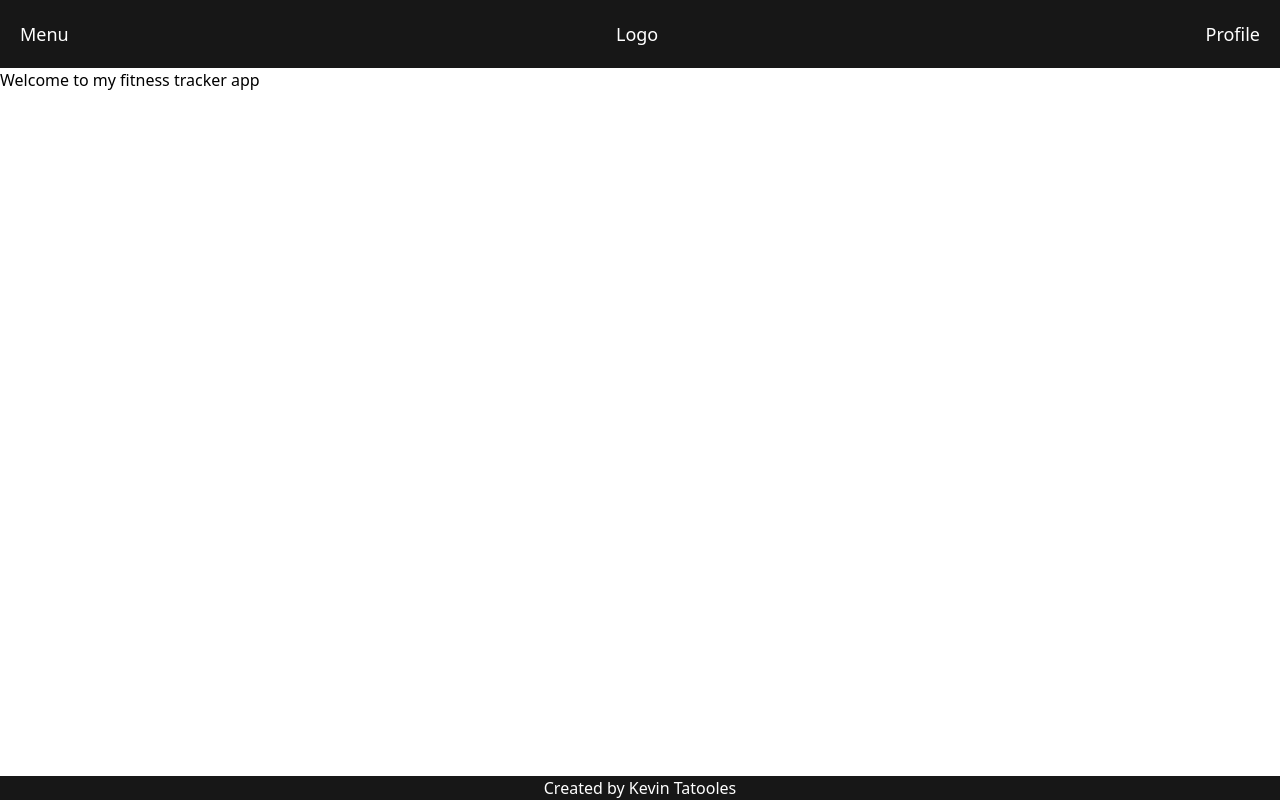
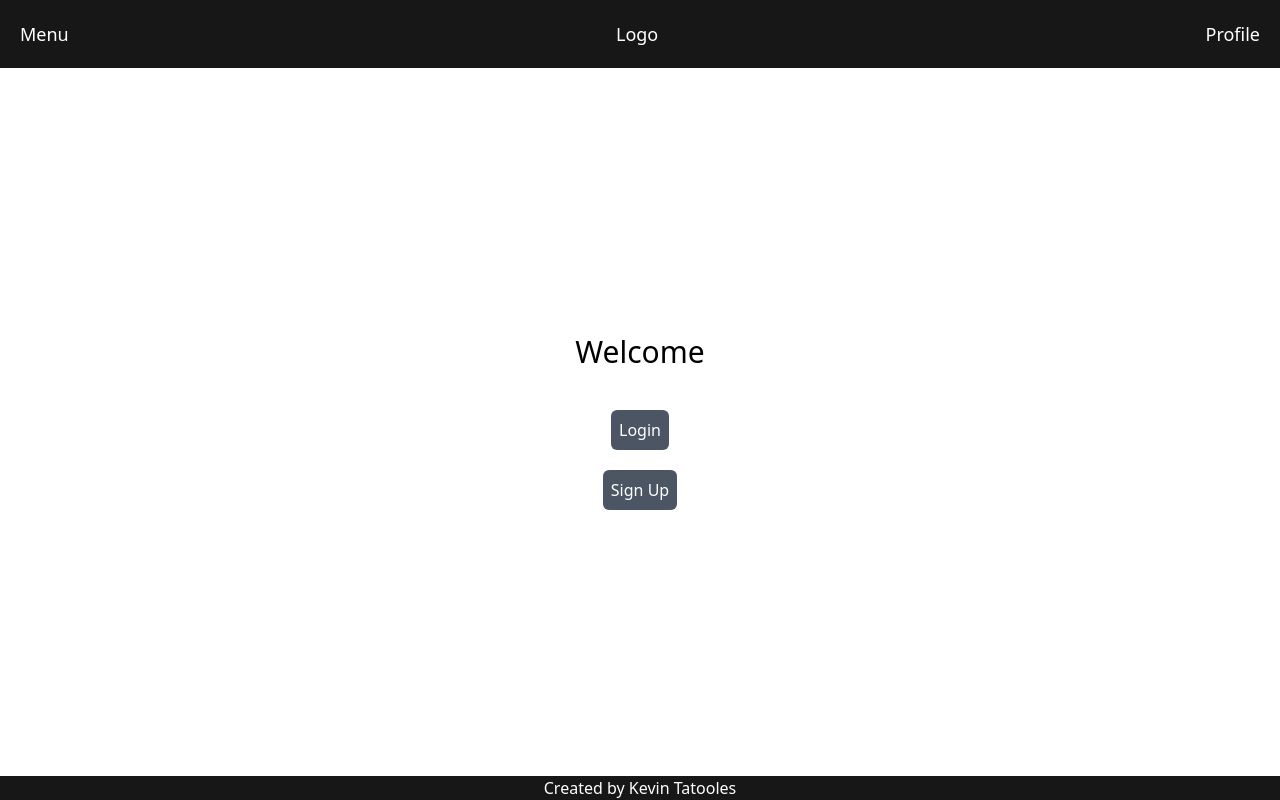
Before and after one commit to Tatooles/next-fitness-tracker, a Next.js app: page / in a window 1280 px wide. Built offline with nearby package versions, Linux system fonts and the light colour scheme.

Commit message:
Create mock login page

```diff
--- a/app/Sidebar.tsx
+++ b/app/Sidebar.tsx
@@ -10,7 +10,9 @@ export default function Sidebar({ isOpen }: any) {
     >
       <ul className="p-5">
         <li className="mb-5 text-xl">
-          <Link href="/">Home</Link>
+          {/* TODO: Need sidebar to close on link click
+              Pass a callback function to do this */}
+          <Link href="/home">Home</Link>
         </li>
         <li className="mb-5 text-xl">
           <Link href="/">Workouts</Link>
--- /dev/null
+++ b/app/home/page.tsx
@@ -0,0 +1,3 @@
+export default function Home() {
+  return <div className="">This is the home page!!!</div>;
+}
--- a/app/page.tsx
+++ b/app/page.tsx
@@ -1,3 +1,18 @@
+import Link from "next/link";
+
 export default function Home() {
-  return <div>Welcome to my fitness tracker app</div>;
+  // TODO: This page should probably be the login page
+  // will redirect to the home page after login
+  // or auto redirect if the user is already logged in
+  return (
+    <div className="flex h-full flex-col items-center justify-center">
+      <div className="mb-10 text-3xl">Welcome</div>
+      <Link href="/home" className="mb-5 rounded-md bg-gray-600 p-2 text-white">
+        Login
+      </Link>
+      <Link href="/home" className="rounded-md bg-gray-600 p-2 text-white">
+        Sign Up
+      </Link>
+    </div>
+  );
 }
```
